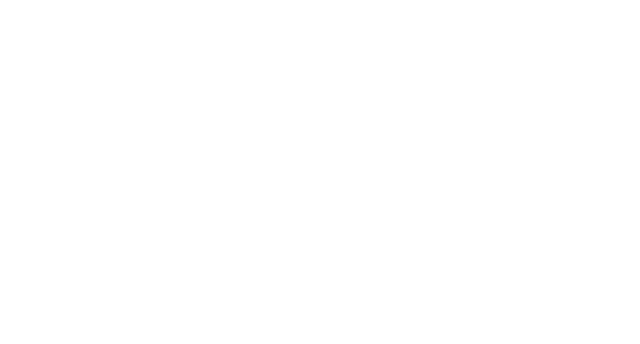
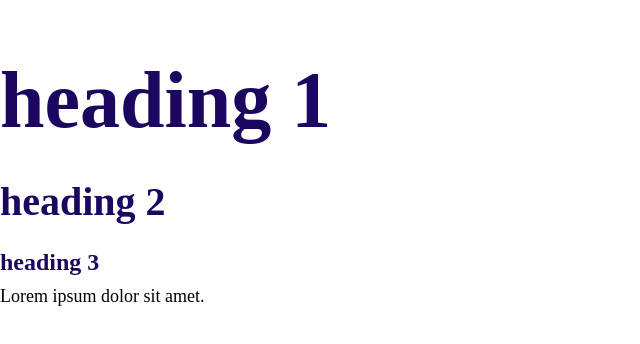
Before and after one commit to uthappakshay/Maid4u, a plain HTML site: page index.html in a window 1280 px wide. Shown: the whole page, without its empty margins (0-640 px from the left). Drawn offline with Linux system fonts and the light colour scheme.

Commit message:
Define the styles for the fonts.

```diff
--- a/css/styles.css
+++ b/css/styles.css
@@ -5,3 +5,44 @@
   --color-headings: #1b0760;
   --color-body: #918ca4;
 }
+html {
+  font-size: 62.5%;
+}
+.body {
+  font-family: "inter" Arial, Helvetica, sans-serif;
+  font-size: 2.4rem;
+  line-height: 1.5;
+  color: var(--color-body);
+}
+h1,
+h2,
+h3 {
+  color: var(--color-headings);
+  margin-bottom: 1rem;
+}
+h1 {
+  font-size: 7rem;
+}
+h2 {
+  font-size: 4rem;
+}
+h3 {
+  font-size: 3rem;
+}
+p {
+  margin-top: 0;
+}
+@media screen and (min-width: 1024px) {
+  body {
+    font-size: 1.8rem;
+  }
+  h1 {
+    font-size: 8rem;
+  }
+  h2 {
+    font-size: 4rem;
+  }
+  h3 {
+    font-size: 2.4rem;
+  }
+}
--- a/index.html
+++ b/index.html
@@ -5,9 +5,16 @@
     <meta http-equiv="X-UA-Compatible" content="IE=edge">
     <meta name="viewport" content="width=device-width, initial-scale=1.0">
     <title>Document</title>
+    <link rel="preconnect" href="https://fonts.googleapis.com">
+<link rel="preconnect" href="https://fonts.gstatic.com" crossorigin>
+<link href="https://fonts.googleapis.com/css2?family=Inter:wght@400;700&display=swap" rel="stylesheet">
     <link rel="stylesheet" href="./css/normalize.css">
     <link rel="stylesheet" href="./css/styles.css">
 </head>
 <body>
+    <h1>heading 1</h1>
+    <h2>heading 2</h2>
+    <h3>heading 3</h3>
+    <p>Lorem ipsum dolor sit amet.</p>
 </body>
 </html>
```
